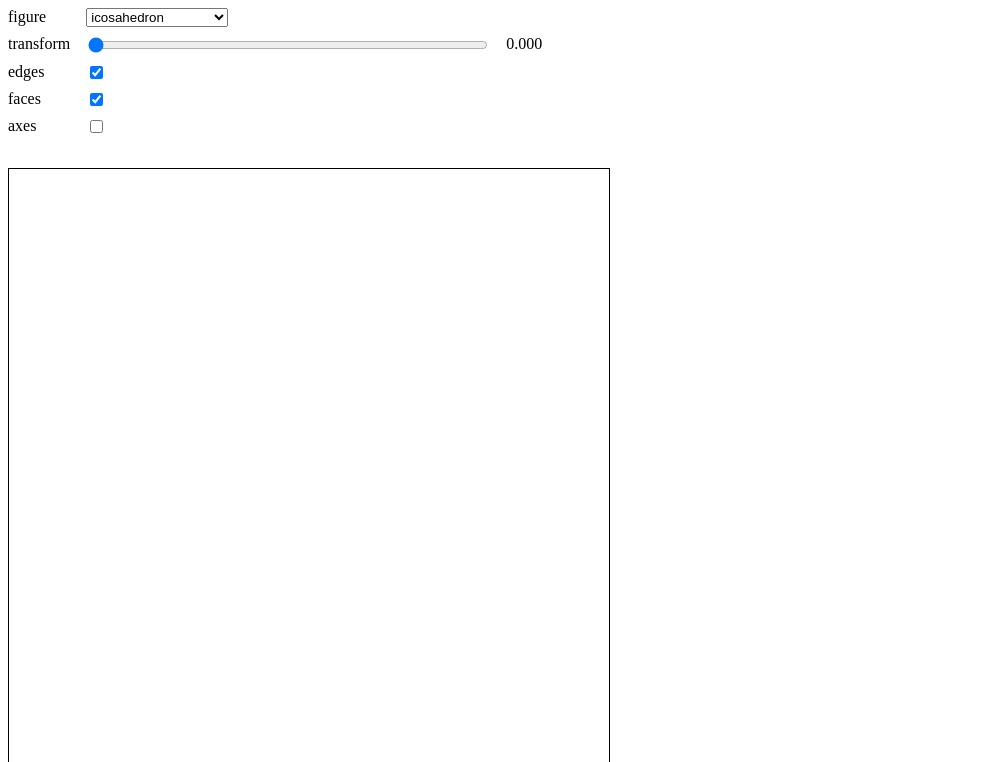
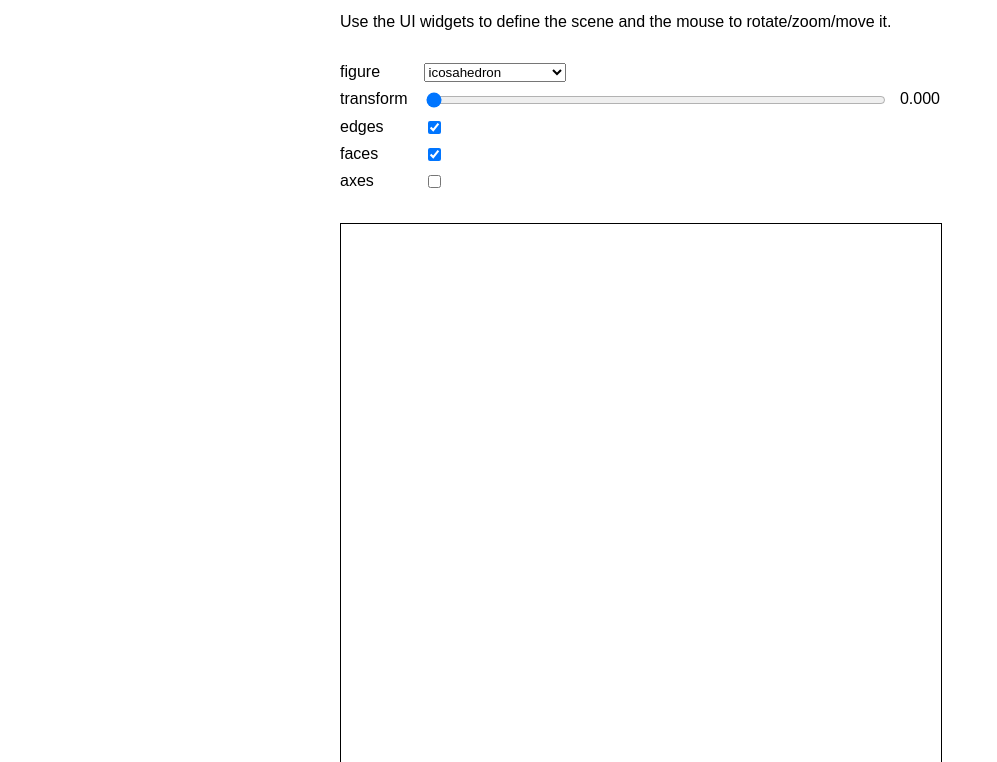
Before and after one commit to hcschuetz/icosahedral, a website built with Vite: page index.html in a window 1280 px wide. Shown: the part 156-918 px from the top of the page, without its empty margins (0-997 px from the left). Built offline with nearby package versions, Linux system fonts and the light colour scheme; what @babylonjs/core would draw is missing.

Commit message:
polished styling

```diff
--- a/index.html
+++ b/index.html
@@ -6,10 +6,19 @@
     <meta name="viewport" content="width=device-width, initial-scale=1.0" />
     <title>icosahedral</title>
     <style>
+      html {
+        font-family: Arial, Helvetica, sans-serif;
+      }
+      body {
+        margin-inline: auto;
+        padding: 10px;
+        max-width: 600px;
+      }
+
       #the-canvas {
         border: 1px solid black;
-        height: 600px;
-        width: 600px;
+        width: min(600px, 100%);
+        aspect-ratio: 1;
       }
 
       #params {
@@ -17,14 +26,18 @@
         display: grid;
         column-gap: 1em;
         row-gap: 0.5em;
-        grid-template-columns: repeat(3, max-content);
+        grid-template-columns: max-content 1fr max-content;
         align-items: start;
         align-content: start;
         justify-content: start;
         justify-items: start;
         > input[type=range] {
-          width: 400px;
+          width: 100%;
         }
+      }
+
+      li {
+        margin-block: 1ex;
       }
     </style>
   </head>
```
